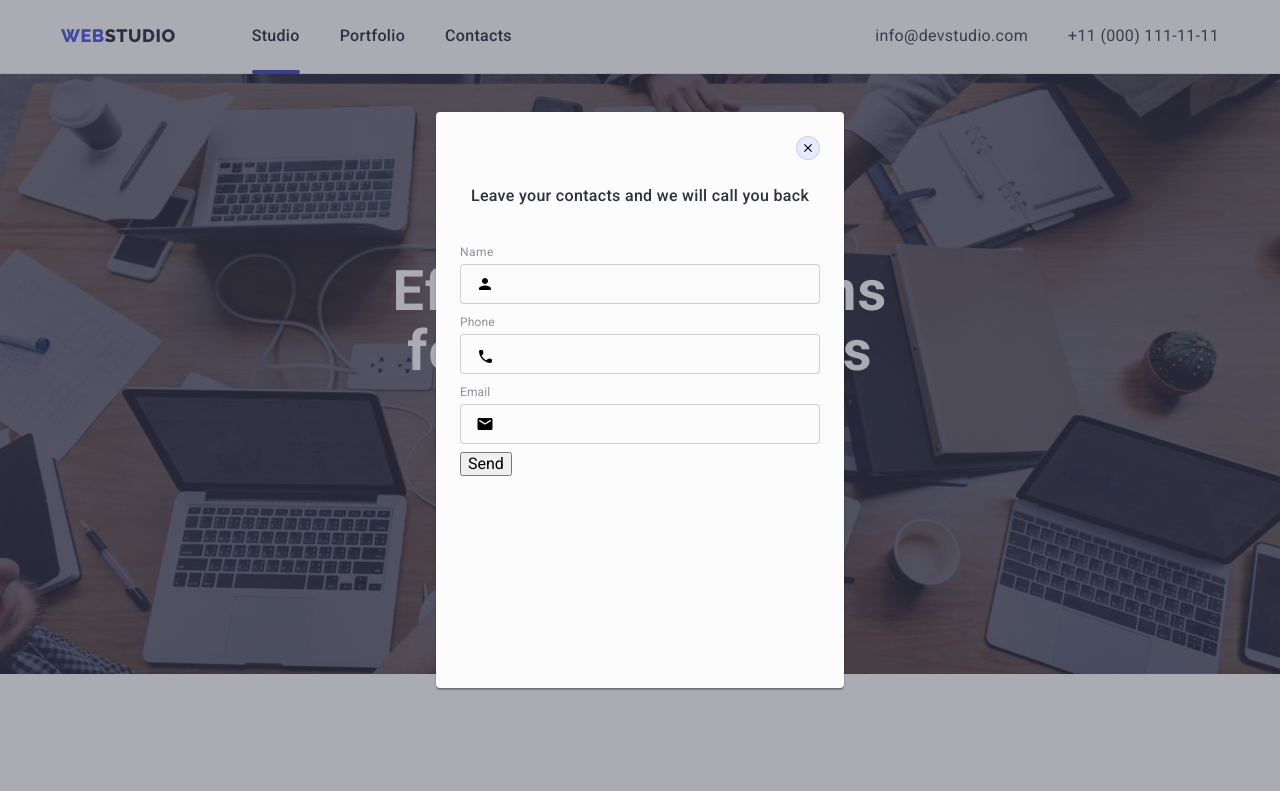
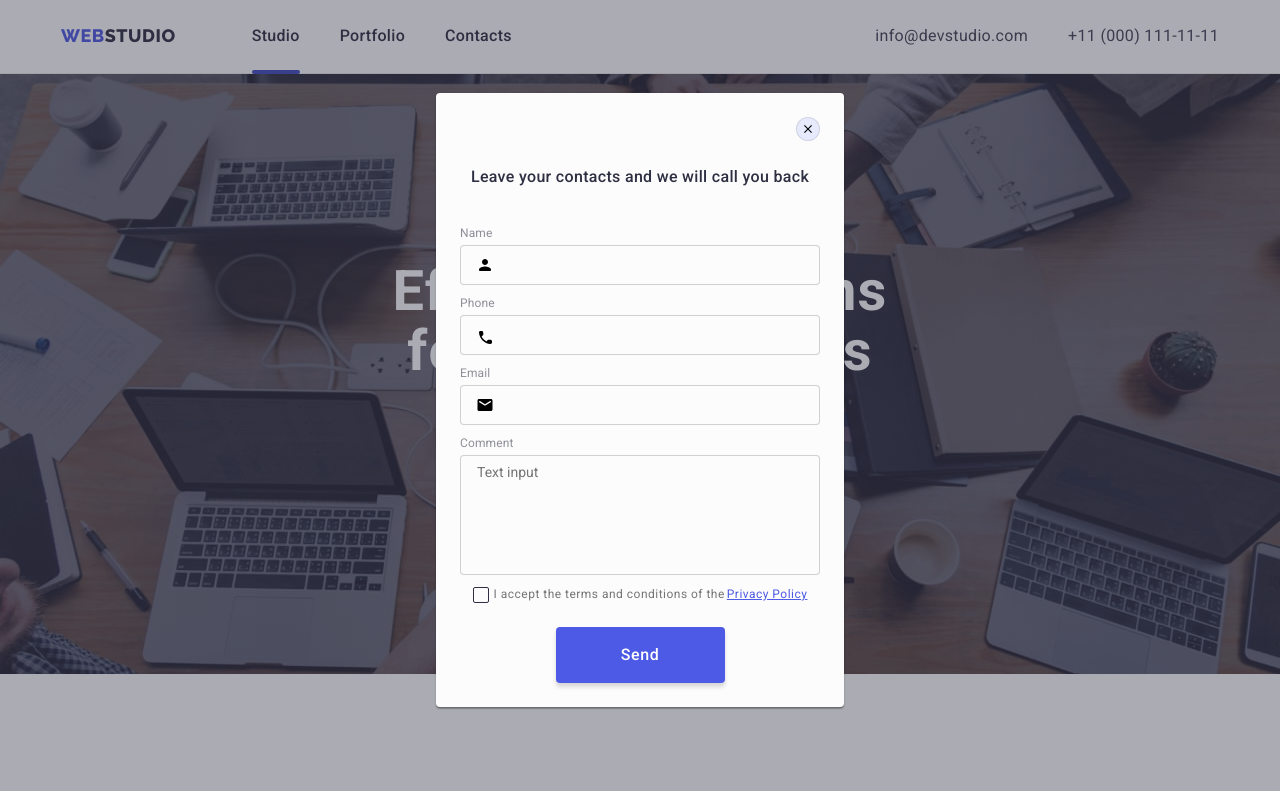
Before and after one commit to DenysTryshkin/goit-markup-hw-06, a plain HTML site: page index.html in a window 1280 px wide. Both pictures are taken after a click on the button "Order Service". Shown: the top 791 px of the page. Drawn offline with nearby package versions, Linux system fonts and the light colour scheme.

Commit message:
modal-window-is-done

```diff
--- a/css/styles.css
+++ b/css/styles.css
@@ -712,21 +712,7 @@ color: #2E2F42;
 margin-bottom: 34px;
 }
 
-.input-text-name {
-font-family: 'Roboto';
-font-style: normal;
-font-weight: 400;
-font-size: 12px;
-line-height: 1.16;
-letter-spacing: 0.04em;
-color: #8E8F99;
-display: inline-block;
-margin-bottom: 4px;
-}
-
 .input-text {
-font-family: 'Roboto';
-font-style: normal;
 font-weight: 400;
 font-size: 12px;
 line-height: 1.16;
@@ -739,16 +725,29 @@ margin-bottom: 4px;
 .input-wrap {
 position: relative;
 }
+
 .modal-input {
 width: 100%;
 height: 40px;
 background: #FCFCFC;
+outline: transparent;
 border: 1px solid rgba(33, 33, 33, 0.2);
 border-radius: 4px;
 margin-bottom: 8px;
 font-size: 14px;
 color:#000000;
 padding-left: 40px;
+transition-property: border-color;
+transition-duration: 250ms;
+transition-timing-function: cubic-bezier(0.4, 0, 0.2, 1);
+}
+
+.modal-input:focus {
+border-color: #4D5AE5;
+}
+
+.modal-input:focus + .modal-input-icon {
+fill: #4D5AE5;
 }
 
 .modal-input::placeholder {
@@ -760,5 +759,102 @@ color: #8E8F99
 position: absolute;
 left: 16px;
 top: 10px;
-transform: translatey(-50%)
+transform: translatey(-50%);
+transition-property: fill;
+transition-duration: 250ms;
+transition-timing-function: cubic-bezier(0.4, 0, 0.2, 1);
 }
+
+.modal-message {
+width: 100%;
+height: 120px;
+background: #FCFCFC;
+outline: transparent;
+border: 1px solid rgba(33, 33, 33, 0.2);
+border-radius: 4px;
+margin-bottom: 8px;
+font-size: 14px;
+color:#000000;
+padding-left: 16px;
+padding-right: 16px;
+padding-top: 8px;
+padding-bottom: 8px;
+resize: none;
+transition-property: border-color;
+transition-duration: 250ms;
+transition-timing-function: cubic-bezier(0.4, 0, 0.2, 1);
+}
+
+.modal-message:focus {
+border-color: #4D5AE5;
+}
+
+.check-text {
+width: 100%;
+height: 16px;
+font-weight: 400;
+font-size: 12px;
+line-height: 1.16;
+letter-spacing: 0.04em;
+color: #757575;
+display: flex;
+align-items: center;
+justify-content: center;
+margin-bottom: 24px;
+}
+
+.check-text::before {
+content: '';
+width: 16px;
+height: 16px;
+border: 1.25px solid #2E2F42;
+border-radius: 2px;
+margin-right: 5px;
+}
+
+.input-check:checked + .check-text::before {
+background-color: #404BBF;
+border: none;
+background-image: url(../images/check.svg);
+background-repeat: no-repeat;
+background-position: center;
+}
+
+.input-check:focus + .check-text::before {
+border-color: #404BBF;
+}
+
+.modal-button:hover {
+    background: #404BBF;
+}
+
+.modal-button {
+min-width: 169px;
+height: 56px;
+box-shadow: 0px 4px 4px rgba(0, 0, 0, 0.15);
+font-family: inherit;
+    font-weight: 500;
+    font-size: 16px;
+    line-height: 1.5;
+    letter-spacing: 0.04em;
+    color: #FFFFFF;
+    background: #4D5AE5;
+    align-items: center;
+    border-radius: 4px;
+    border: 0;
+    cursor: pointer;
+    transition-property: background-color;
+    transition-duration: 250ms;
+    transition-timing-function: cubic-bezier(0.4, 0, 0.2, 1);
+}
+
+.div-modal-button {
+    display: flex;
+    justify-content: center;
+}
+
+.modal-link {
+    display: flex;
+    margin-left: 2px;
+    color: #4D5AE5;
+}
--- a/index.html
+++ b/index.html
@@ -358,13 +358,13 @@
     <p class="modal-title">Leave your contacts and we will call you back</p>
 <form class="modal-form">
     <label>
-        <span class="input-text-name">Name</span>
+        <span class="input-text">Name</span>
         <span class="input-wrap">
     <input class="modal-input"
       type="text"
       name="user-name"
       placeholder=" "
-      required>
+      required />
 <svg class="modal-input-icon" width="18" height="18">
     <use href="./images/icons.svg.svg#icon-person"></use>
 </svg>
@@ -377,7 +377,7 @@
      type="tel"
      name="user-tel"
      placeholder=" "
-     required>
+     required />
      <svg class="modal-input-icon" width="18" height="18">
         <use href="./images/icons.svg.svg#icon-phone" width="18" height="24"></use>
     </svg>
@@ -389,14 +389,30 @@
         <input class="modal-input" type="email"
          name="user-email"
          placeholder=" "
-         required>
+         required />
         <svg class="modal-input-icon" width="18" height="24">
             <use href="./images/icons.svg.svg#icon-email" width="18" height="24"></use>
         </svg>
     </span>
     </label>
+    <div class="modal-field">
+    <label class="input-text" for="user-text">Comment</label>
+    <textarea
+        id="user-text"
+        name="user-text"
+        class="modal-message"
+        placeholder="Text input"></textarea>
+</div>
+<div class="modal-field-checkbox">
+    <input type="checkbox" id="policy" value="true" class="input-check" hidden/>
+    <label for="policy" class="check-text">I accept the terms and conditions of the
+        <a href="" class="modal-link">Privacy Policy</a>
+    </label>
+</div>
+<div class="div-modal-button">
         <button class="modal-button" type="submit">Send</button>
-</form>
+</div>
+    </form>
 </div>
     </div>
     <script src="./js/modal.js"></script>
```
Also changed, not shown: images/check.svg (added).
